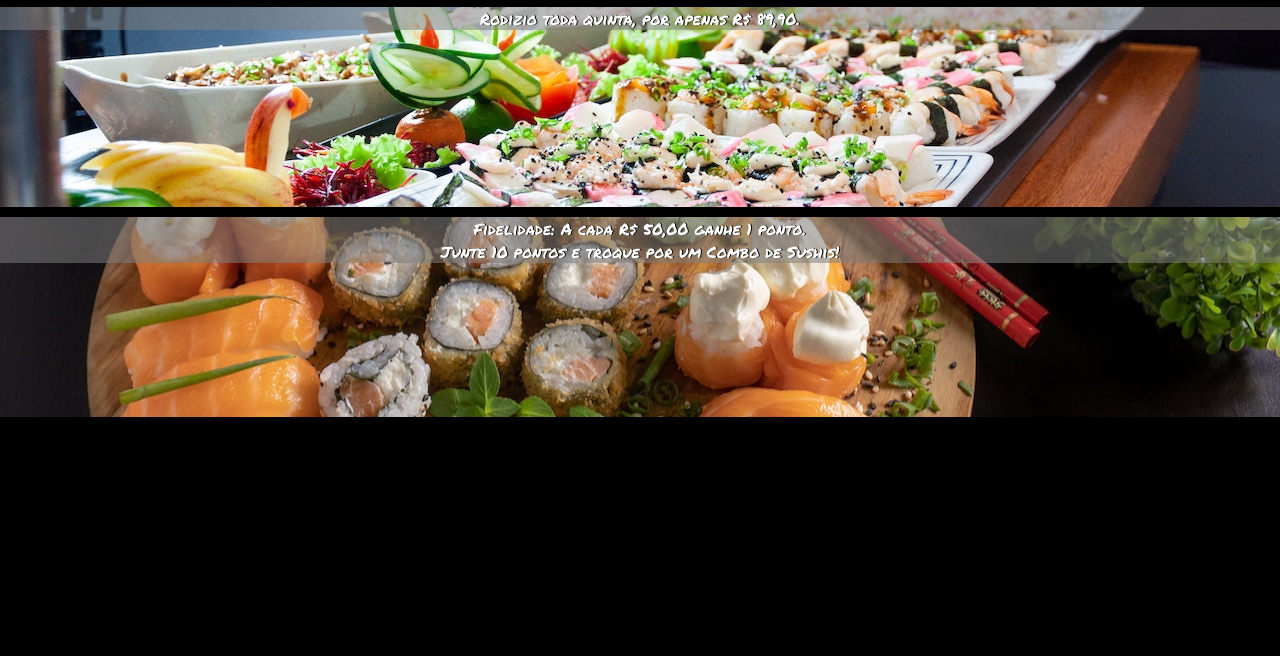
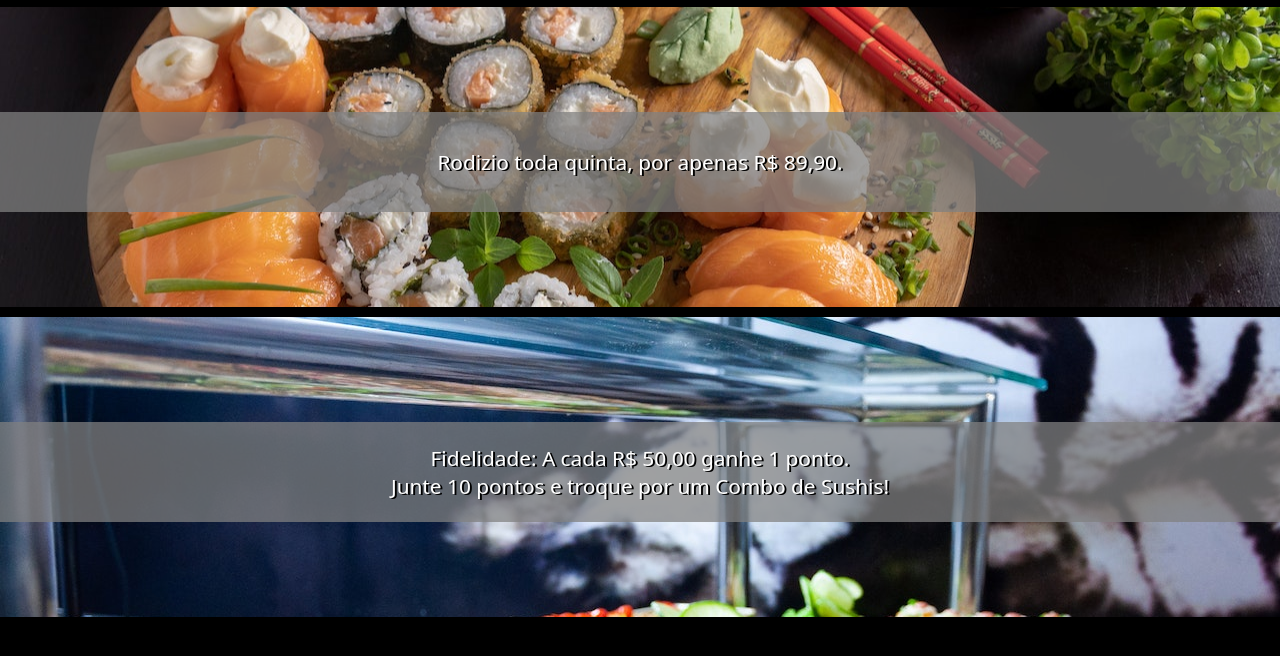
Before and after one commit to Matheus-Oliv/Projeto-Orient-Sushi, a plain HTML site: page index.html in a window 1280 px wide. Shown: the part 118-774 px from the top of the page. Drawn offline with nearby package versions, Linux system fonts and the light colour scheme.

Commit message:
Atualização do Orient

```diff
--- a/estilos/style.css
+++ b/estilos/style.css
@@ -9,24 +9,28 @@ Grandes telas: acima de 1200px*/
 :root {
     --cor01: #ff6600; /*Fonte*/
     --cor02: #ffffff28; /*Fundo Cabeçalho*/
-    --font-texto: 'Permanent Marker', cursive;
+    --font-logo: 'Permanent Marker', cursive;
+    --font-texto:system-ui, -apple-system, BlinkMacSystemFont, 'Segoe UI', Roboto, Oxygen, Ubuntu, Cantarell, 'Open Sans', 'Helvetica Neue', sans-serif;
 }
 
 * {
     margin: 0px;
     padding: 0px;
-    font-family: var(--font-texto)
 }
 
 body {
     background-color: black;
+    font-family:var(--font-texto);
 }
+
+/*Cabeçalho*/
 
 header {
     background-color: white;
 }
 
 h1 {
+    font-family: var(--font-logo);
     text-align: center;
 }
 
@@ -76,29 +80,38 @@ menu > ul > li > a:hover {
     background-color: black;
 }
 
+/* Corpo */
+
 section.imagens {
-    margin: 10px 0px;
-}
-
-div {
-    height: 200px;
+    background-color: white;
+    margin: 10px 0;
 }
 
 div#imagem-rodizio {
+    height: 300px;
+    background-image: url(../imagens/sushi.jpg);
+    background-size: cover;
+    background-repeat: no-repeat;
+    background-position: center;
+}
+
+div#imagem-fidelidade {
+    height: 300px;
     background-image: url(../imagens/sushi-rodizio.jpg);
     background-size: cover;
-    background-position: center center;
+    background-repeat: no-repeat;
 }
 
 p.rodizio-fidelidade {
+    display: flex;
+    align-items: center;
+    justify-content: center;
+    position: relative;
+    top: 35%;
+    background-color: rgba(128, 128, 128, 0.733);
     color: white;
-    text-shadow: 1px 0px black;
-    background-color: rgba(128, 128, 128, 0.527);
+    height: 100px;
+    font-size: 1.3em;
     text-align: center;
+    text-shadow: 2px 1px black;
 }
-
-div#imagem-fidelidade {
-    background-image: url(../imagens/sushi.jpg);
-    background-size: cover;
-    background-position: center center;
-}
--- a/index.html
+++ b/index.html
@@ -36,11 +36,6 @@
                 </p>
             </div>
         </section>
-        <section>
-            <div>
-
-            </div>
-        </section>
     </main>
     <script>
         function menu() {
```
Also changed, not shown: imagens/insta.png (added).
